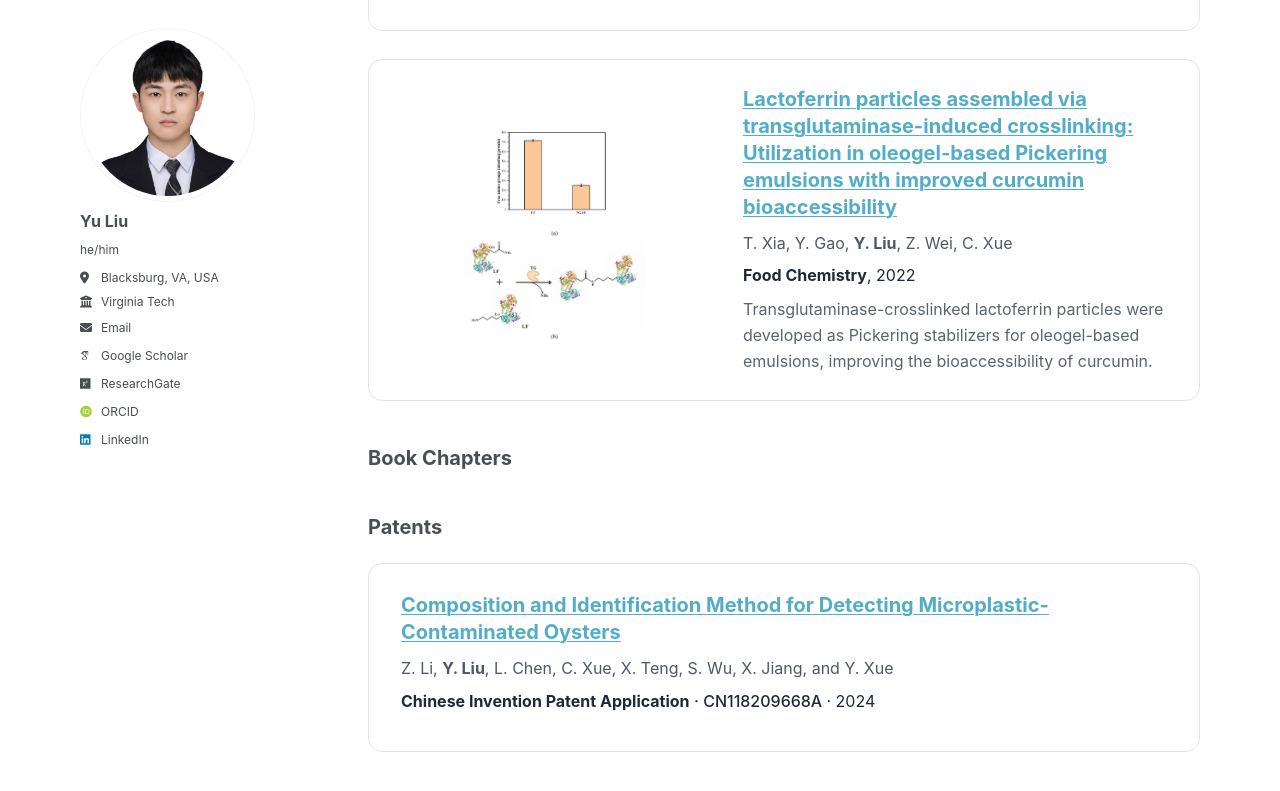
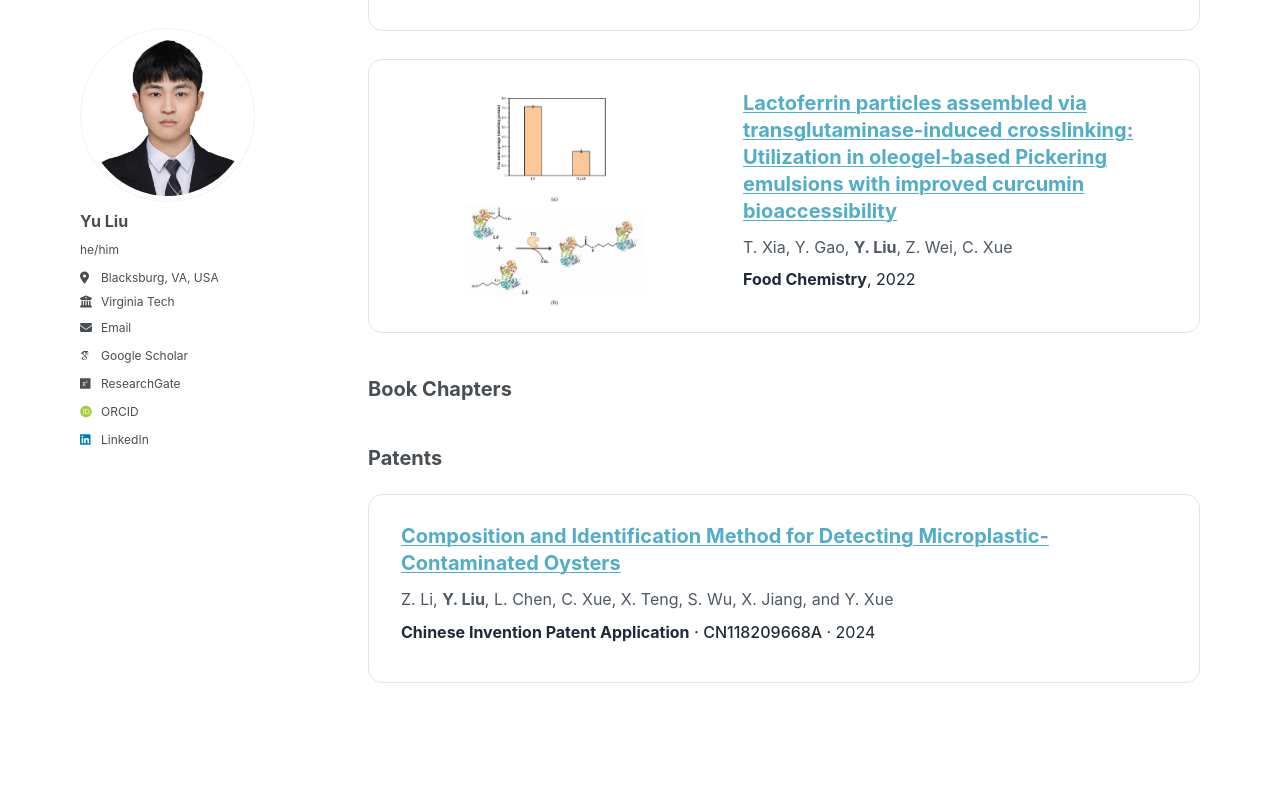
Before and after one commit to yuliu0322/yuliu0322.github.io, a Jekyll site: the page built from _pages/publications.html, in a window 1280 px wide and 900 px high, scrolled down 2279 px, cut to the strip 76-867 px from the top of the window. Built offline with Jekyll 4.4.1, drawn with Linux system fonts in a browser that asks for light colours; some web fonts are replaced; a script bundle is joined from its source files by our own code; library files that are not in the unit come from our copies; after the commit the page ends 3110 px from its top, so only the background shows below that; part of the change alters nothing that is shown.

Commit message:
Update 2022-04-16-lactoferrin-pickering-emulsions.md

```diff
--- a/_publications/2022-04-16-lactoferrin-pickering-emulsions.md
+++ b/_publications/2022-04-16-lactoferrin-pickering-emulsions.md
@@ -6,8 +6,18 @@ date: 2022-04-16
 year: 2022
 venue: "Food Chemistry"
 authors: "T. Xia, Y. Gao, <strong>Y. Liu</strong>, Z. Wei, C. Xue"
-paperurl: "https://doi.org/10.1016/j.foodchem.2021.131779"
+doi: "10.1016/j.foodchem.2021.131779"
+pdf: "/files/lactoferrin-pickering.pdf"
 thumbnail: "/assets/images/lactoferrin-pickering.png"
 category: "Food Biochemistry"
-excerpt: "Transglutaminase-crosslinked lactoferrin particles were developed as Pickering stabilizers for oleogel-based emulsions, improving the bioaccessibility of curcumin."
+abstract: >
+  This study optimized the preparation of transglutaminase-crosslinked
+  lactoferrin particles and evaluated their use as stabilizers for
+  oleogel-based Pickering emulsions. The particles exhibited suitable
+  wettability for emulsion stabilization and were combined with oleogels
+  structured using different combinations of carnauba wax and behenyl
+  alcohol. In vitro digestion showed that the carnauba-wax oleogel system
+  produced the highest lipid digestion rate and curcumin bioaccessibility,
+  demonstrating the potential of these emulsions as food-grade delivery
+  systems for lipophilic bioactive compounds.
 ---
```
